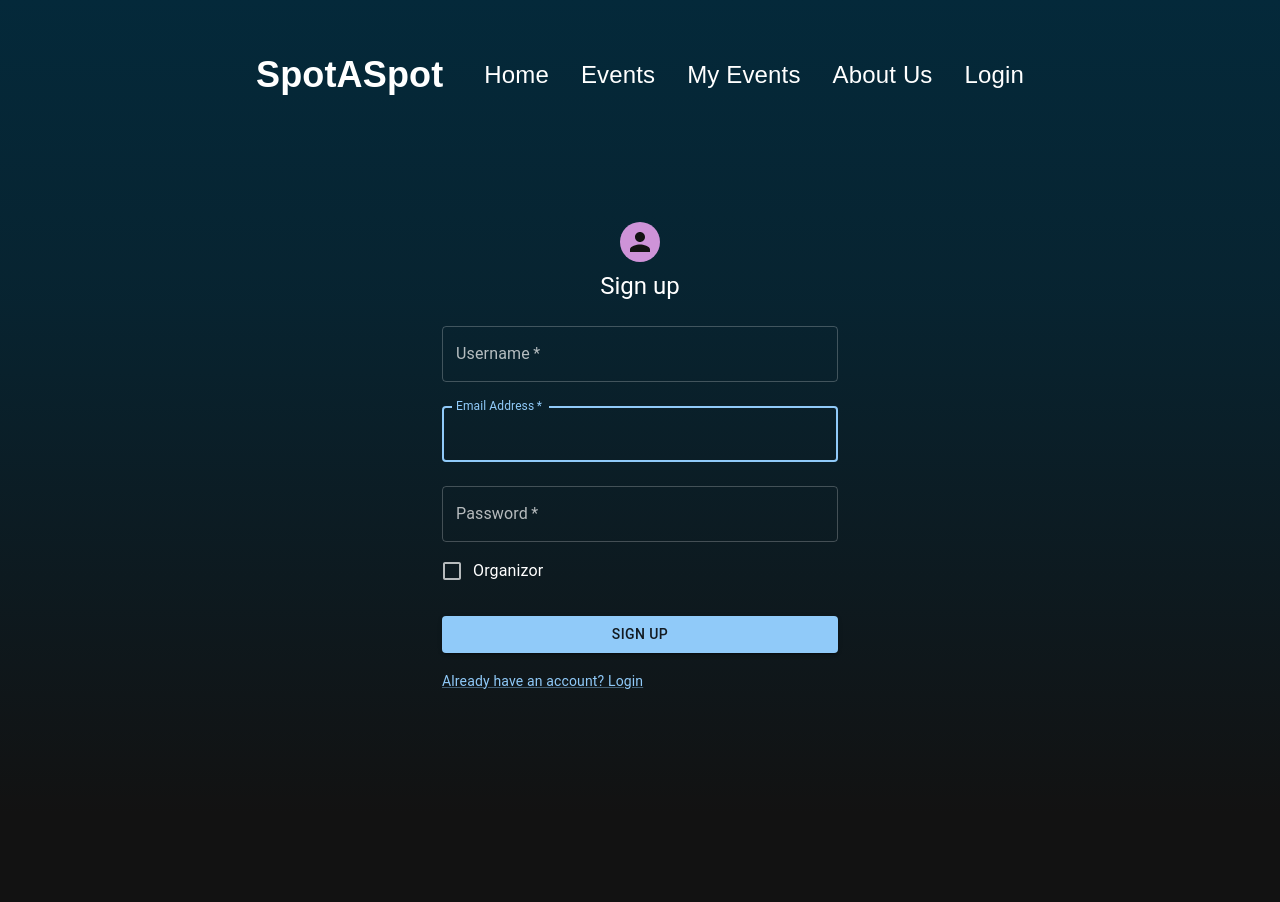
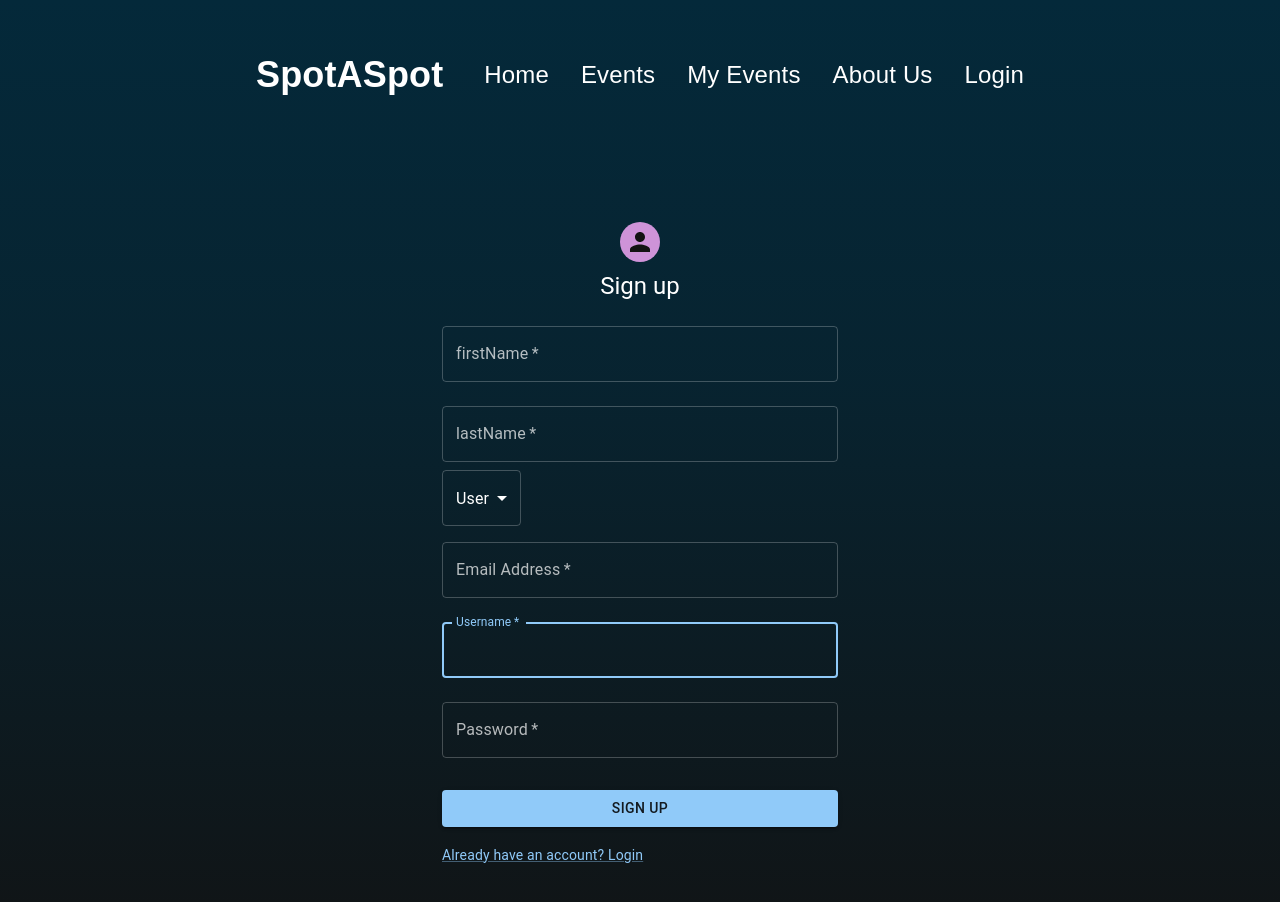
Before and after one commit to janm2001/SpotASpot, a Next.js app in the folder Frontend/: page /signup in a window 1280 px wide. Shown: the top 902 px of the page. Before the commit the page ends 814 px from the top, so only its background shows below. Built offline with nearby package versions, Linux system fonts and the light colour scheme.

Commit message:
Login and Signup

```diff
--- a/Frontend/pages/signup/index.js
+++ b/Frontend/pages/signup/index.js
@@ -11,19 +11,48 @@ import {
   Box,
   Typography,
   Container,
-  FormGroup
+  FormGroup,
+  Select,
+  MenuItem,
 } from "@mui/material";
 
 import { createTheme, ThemeProvider } from "@mui/material/styles";
 
 const index = () => {
-  const handleSubmit = (event) => {
+  const BASE_URL = 'http://localhost:8080'
+
+  const handleSubmit = async (event) => {
     event.preventDefault();
-    const data = new FormData(event.currentTarget);
-    console.log({
-      email: data.get("email"),
-      password: data.get("password"),
+    const submitData = new FormData(event.currentTarget);
+    const response = await fetch(BASE_URL+"/api/v1/auth/register", {
+      method: "POST",
+      headers: {
+        "Content-Type": "application/json",
+        "Access-Control-Allow-Origin": "*",
+      },
+      body: JSON.stringify({
+        firstName: submitData.get("firstName"),
+        lastName: submitData.get("lastName"),
+        role: submitData.get("role"),
+        email: submitData.get("email"),
+        username: submitData.get("username"),
+        password: submitData.get("password"),
+      }),
     });
+    const data = await response.json();
+    console.log(data);
+    localStorage.setItem("token", data.token);
+
+    router.push("/");
+
+    // console.log({
+    //   firstName: data.get("firstName"),
+    //   lastName: data.get("lastName"),
+    //   role: data.get("role"),
+    //   email: data.get("email"),
+    //   username: data.get("username"),
+    //   password: data.get("password"),
+    // });
   };
   const darkTheme = createTheme({
     palette: {
@@ -33,7 +62,7 @@ const index = () => {
   return (
     <div>
       <ThemeProvider theme={darkTheme}>
-        <Container component="main" maxWidth="xs" sx={{ height: "75vh" }}>
+        <Container component="main" maxWidth="xs" sx={{ height: "100vh" }}>
           <CssBaseline />
           <Box
             sx={{
@@ -57,12 +86,32 @@ const index = () => {
                 margin="normal"
                 required
                 fullWidth
-                id="username"
-                label="Username"
-                name="username"
-                autoComplete="username"
+                id="firstName"
+                label="firstName"
+                name="firstName"
+                autoComplete="firstName"
                 autoFocus
               />
+              <TextField
+                margin="normal"
+                required
+                fullWidth
+                id="lastName"
+                label="lastName"
+                name="lastName"
+                autoComplete="lastName"
+                autoFocus
+              />
+              <Select
+                labelId="Select Role"
+                id="role"
+                name="role"
+                label="Role"
+                defaultValue={"USER"}
+              >
+                <MenuItem value={"USER"}>User</MenuItem>
+                <MenuItem value={"ORGANIZOR"}>Organizor</MenuItem>
+              </Select>
               <TextField
                 margin="normal"
                 required
@@ -77,16 +126,23 @@ const index = () => {
                 margin="normal"
                 required
                 fullWidth
+                id="username"
+                label="Username"
+                name="username"
+                autoComplete="username"
+                autoFocus
+              />
+
+              <TextField
+                margin="normal"
+                required
+                fullWidth
                 name="password"
                 label="Password"
                 type="password"
                 id="password"
                 autoComplete="current-password"
               />
-
-              <FormGroup>
-              <FormControlLabel control={<Checkbox />} label="Organizor" />
-              </FormGroup>
 
               <Button
                 type="submit"
```
Also changed, not shown: Frontend/pages/login/index.js (+6 -7 lines), 1 other file (tests, documents, lock files or other folders).
